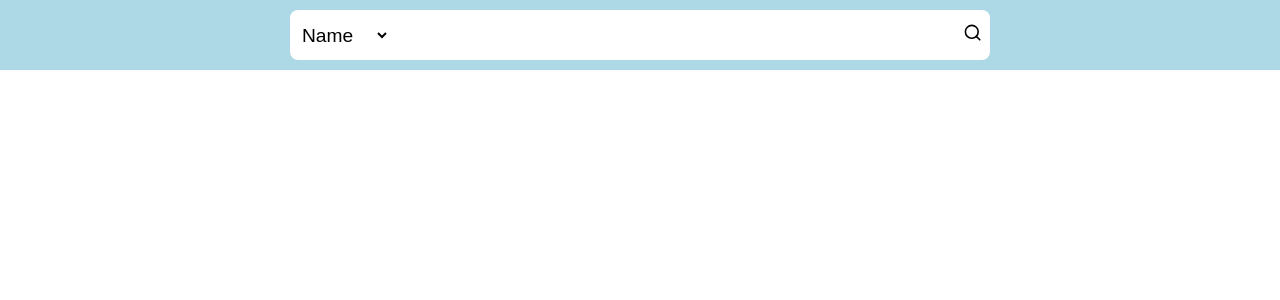
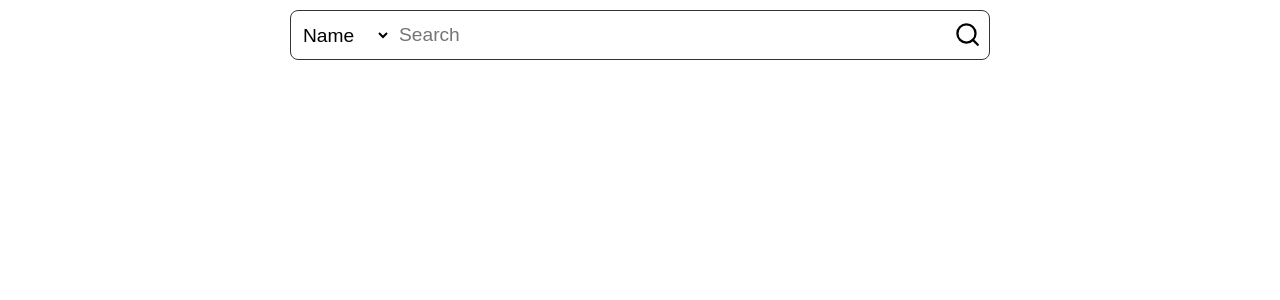
Before and after one commit to AlekseiMakonovitskii/people, a React (Create React App) app: page / in a window 1280 px wide. Shown: the top 300 px of the page. Built offline with nearby package versions, Linux system fonts and the light colour scheme.

Commit message:
added searchBox with some logic

```diff
--- a/src/components/Header/Header.jsx
+++ b/src/components/Header/Header.jsx
@@ -1,21 +1,46 @@
-import React from 'react'
+import React, { useEffect, useState, useRef } from 'react'
 import styles from './Header.module.scss'
 import { FiSearch } from 'react-icons/fi';
+import { AiOutlineClose } from 'react-icons/ai';
+
 
 const Header = () => {
+	const [inputValue, setInputValue] = useState('');
+	const [currentCategory, setCurrentCategory] = useState('name')
+	const inputRef = useRef(null);
+
+	// control input
+	const handleChange = (e) => {
+		setInputValue(e.target.value)
+	}
+
+	const clearInput = () => {
+		setInputValue('');
+	}
+
+	const handleCategory = (e) => {
+		setCurrentCategory(e.target.value);
+	}
+
+	useEffect(() => {
+		inputRef.current.focus();
+	}, [currentCategory])
+
+
 	return (
 		<section className={styles.header}>
 			<div className={styles.searchBox}>
-				<select name="" id="" className={styles.select}>
-					<option value="">Name</option>
-					<option value="">Age</option>
-					<option value="">Gender</option>
-					<option value="">Phone</option>
-					<option value="">Zip</option>
-					<option value="">Status</option>
+				<select name="" id="" className={styles.select} onChange={handleCategory}>
+					<option value="name">Name</option>
+					<option value="age">Age</option>
+					<option value="gender">Gender</option>
+					<option value="phone">Phone</option>
+					<option value="zip">Zip</option>
+					<option value="status">Status</option>
 				</select>
-				<input type="text" className={styles.search}/>
-				<button className={styles.searchBtn}><FiSearch/></button>
+				<input type="text" className={styles.search} value={inputValue} onChange={handleChange} placeholder='Search' ref={inputRef}/>
+				<button className={styles.searchBtn} style={{ display: inputValue ? 'none' : 'flex' }}><FiSearch/></button>
+				<button className={styles.closeBtn} style={{ display: inputValue ? 'flex' : 'none' }} onClick={clearInput}><AiOutlineClose/></button>
 			</div>
 		</section>
 	)
--- a/src/components/Header/Header.module.scss
+++ b/src/components/Header/Header.module.scss
@@ -3,22 +3,40 @@
   align-items: center;
   justify-content: center;
   min-height: 70px;
-	background: lightblue;
-
 
   .searchBox {
     display: flex;
+    align-items: center;
+    justify-content: center;
     width: 90%;
     background: #fff;
     max-width: 700px;
     min-height: 50px;
-		border-radius: .5rem;
+    border-radius: 0.5rem;
     overflow: hidden;
+		border: 1px solid #333;
+
+		.select {
+			flex-shrink: 0;
+		}
 
     .search {
-			flex-grow: 1;
+			width: 80%;
+      cursor: text;
     }
 
+    .searchBtn {
+      align-items: center;
+      justify-content: center;
+      font-size: 1.7rem;
+			flex-shrink: 0;
+    }
 
+    .closeBtn {
+      align-items: center;
+      justify-content: center;
+      font-size: 1.7rem;
+			flex-shrink: 0;
     }
   }
+}
```
Lines whose indentation alone changed are shown as unchanged.
